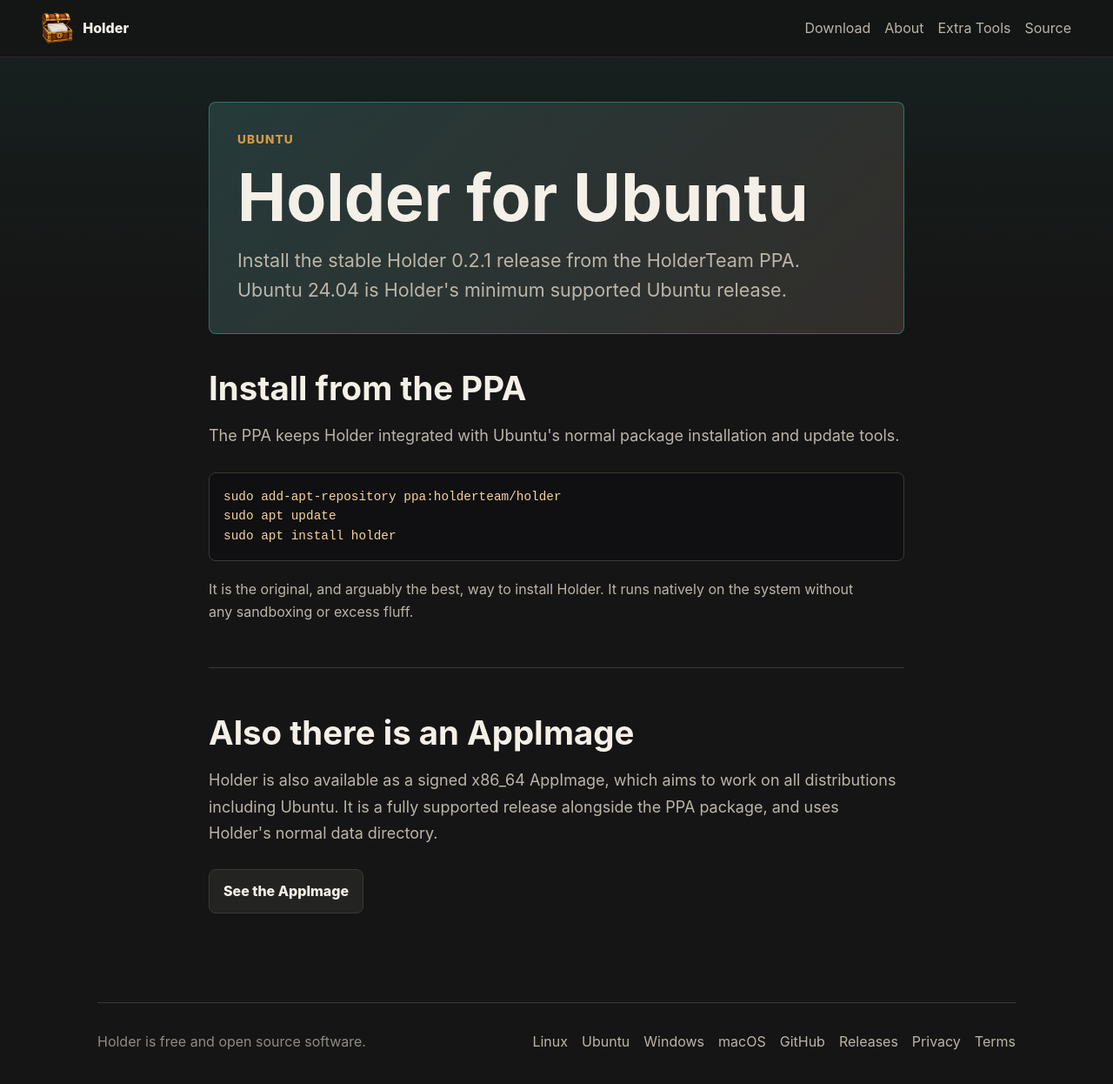
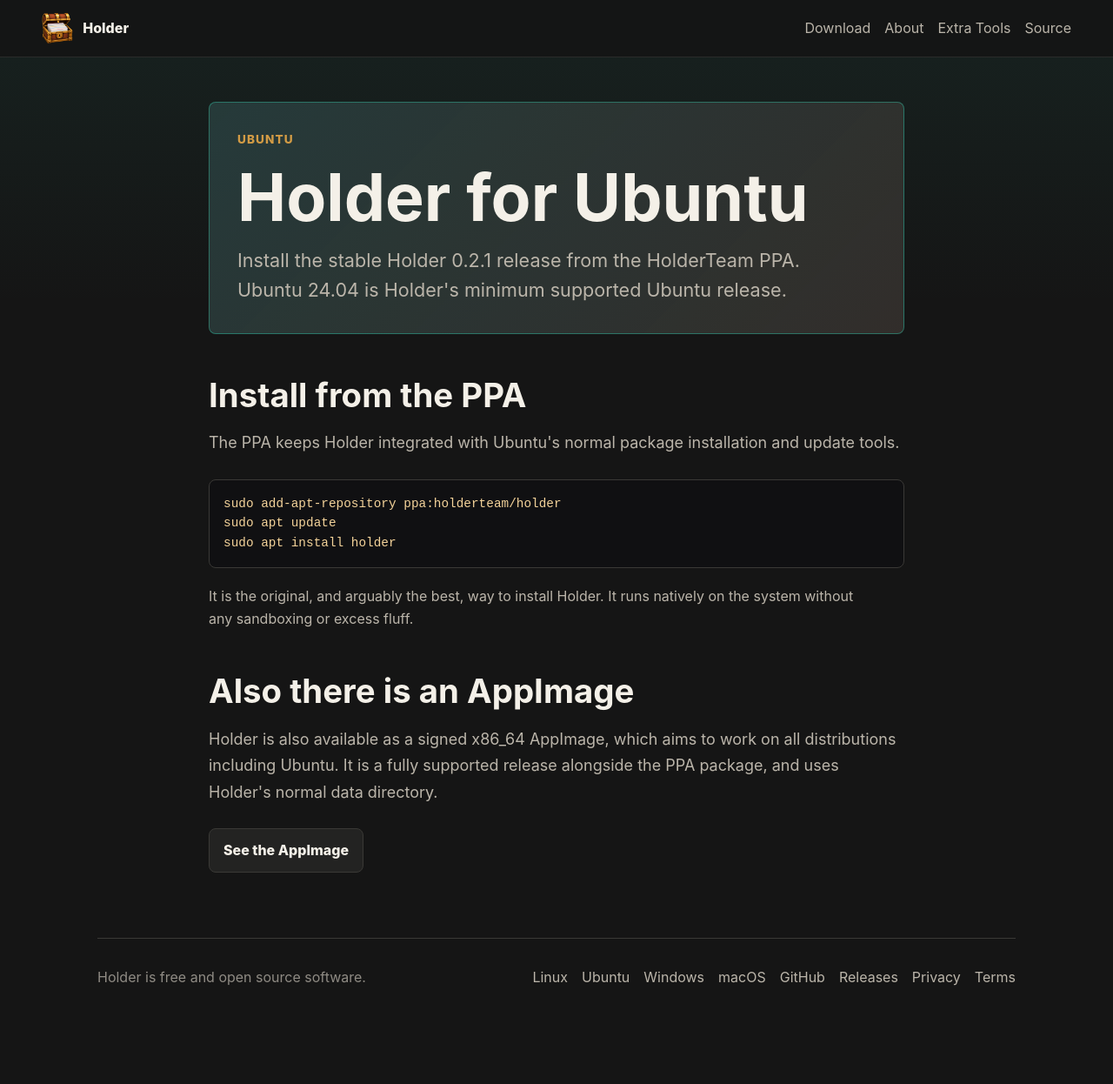
Before and after one commit to HolderTeam/holder-website, a Jekyll site: the page built from ubuntu.md, in a window 1280 px wide and 1259 px high. Shown: the top 1246 px of the window at 87% size. Built offline with Jekyll 4.4.1, drawn with Linux system fonts in a browser that asks for light colours.

Commit message:
Drop section rules and tighten spacing on narrow prose pages

```diff
--- a/assets/css/main.css
+++ b/assets/css/main.css
@@ -271,6 +271,10 @@ p {
   margin-bottom: 1.6rem;
 }
 
+pre + .section-head {
+  margin-top: 1.25rem;
+}
+
 .section-head:last-child {
   margin-bottom: 0;
 }
@@ -293,6 +297,13 @@ p {
 
 .narrow .section-head {
   max-width: none;
+}
+
+/* In a single reading column the headings already mark each section; rules plus padding on
+   both sides left a large dead band between an answer and the next question. */
+.narrow .section {
+  padding: 1.5rem 0;
+  border-top: 0;
 }
 
 .page-image {
```
